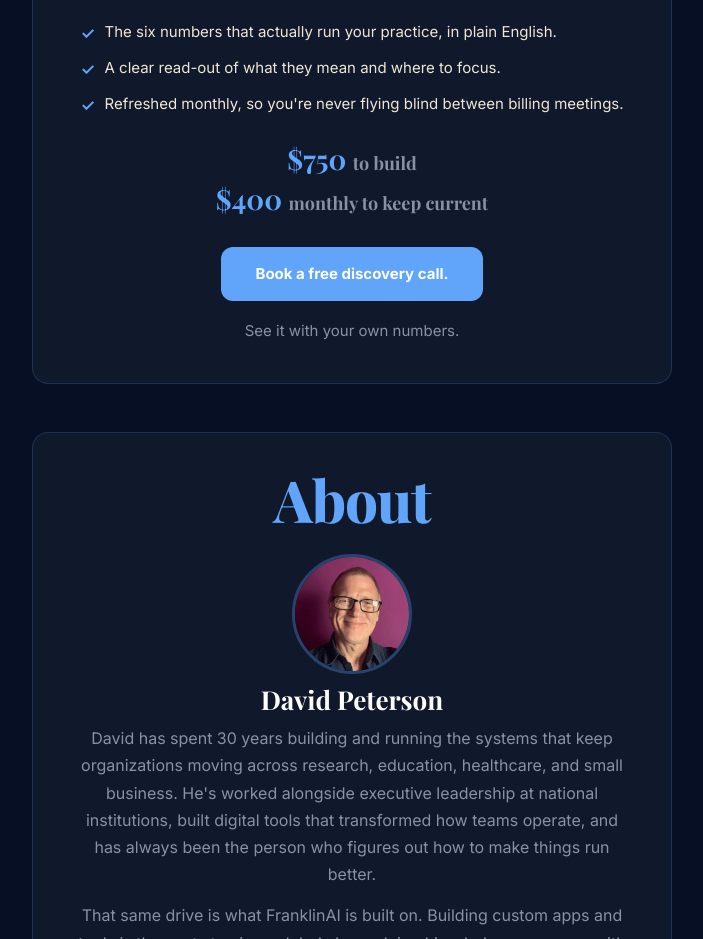
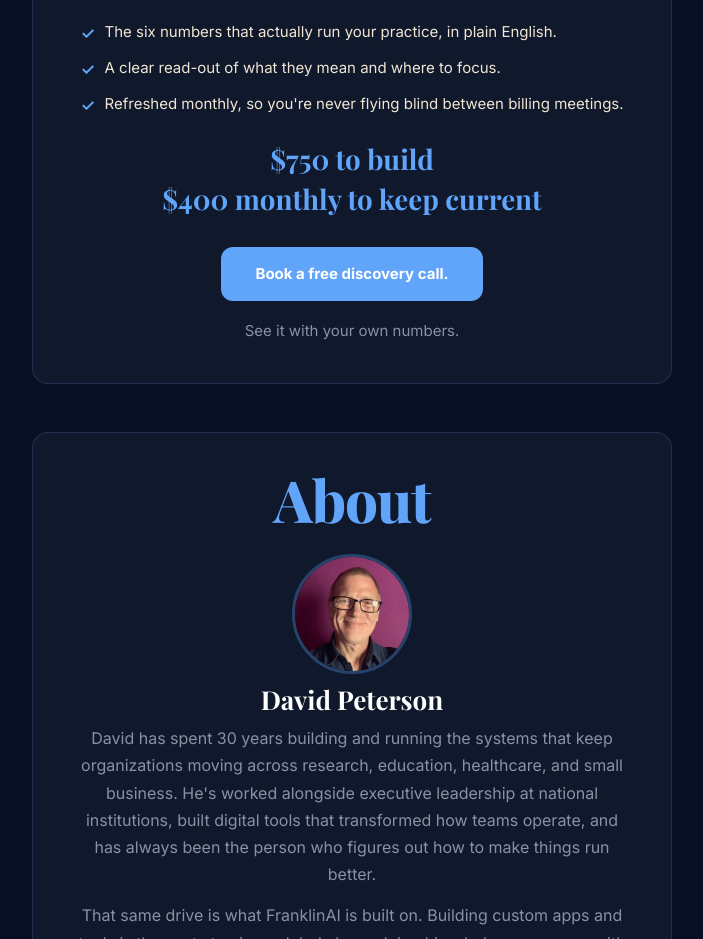
Before and after one commit to besoulful-design/franklinai-v2, a React (Vite) app: page / in a window 1280 px wide. Shown: the part 2840-3779 px from the top of the page, without its empty margins (288-991 px from the left). Built offline with nearby package versions, Linux system fonts and the light colour scheme; a web font is replaced by a local one.

Commit message:
FC price lines all-blue Playfair 700, consistent with Custom Pricing

```diff
--- a/src/App.jsx
+++ b/src/App.jsx
@@ -143,13 +143,13 @@ function FinancialClarity() {
             ))}
           </div>
 
-          {/* Price block: numbers in blue, descriptors muted, both Playfair */}
+          {/* Price block */}
           <div style={{ marginBottom: '20px' }}>
             <p style={{ fontFamily: "'Playfair Display', serif", fontWeight: '700', fontSize: '27.7px', color: '#60a5fa', lineHeight: '1.45' }}>
-              $750 <span style={{ fontWeight: '400', fontSize: '18px', color: '#8892a4' }}>to build</span>
+              $750 to build
             </p>
             <p style={{ fontFamily: "'Playfair Display', serif", fontWeight: '700', fontSize: '27.7px', color: '#60a5fa', lineHeight: '1.45' }}>
-              $400 <span style={{ fontWeight: '400', fontSize: '18px', color: '#8892a4' }}>monthly to keep current</span>
+              $400 monthly to keep current
             </p>
           </div>
 
```
